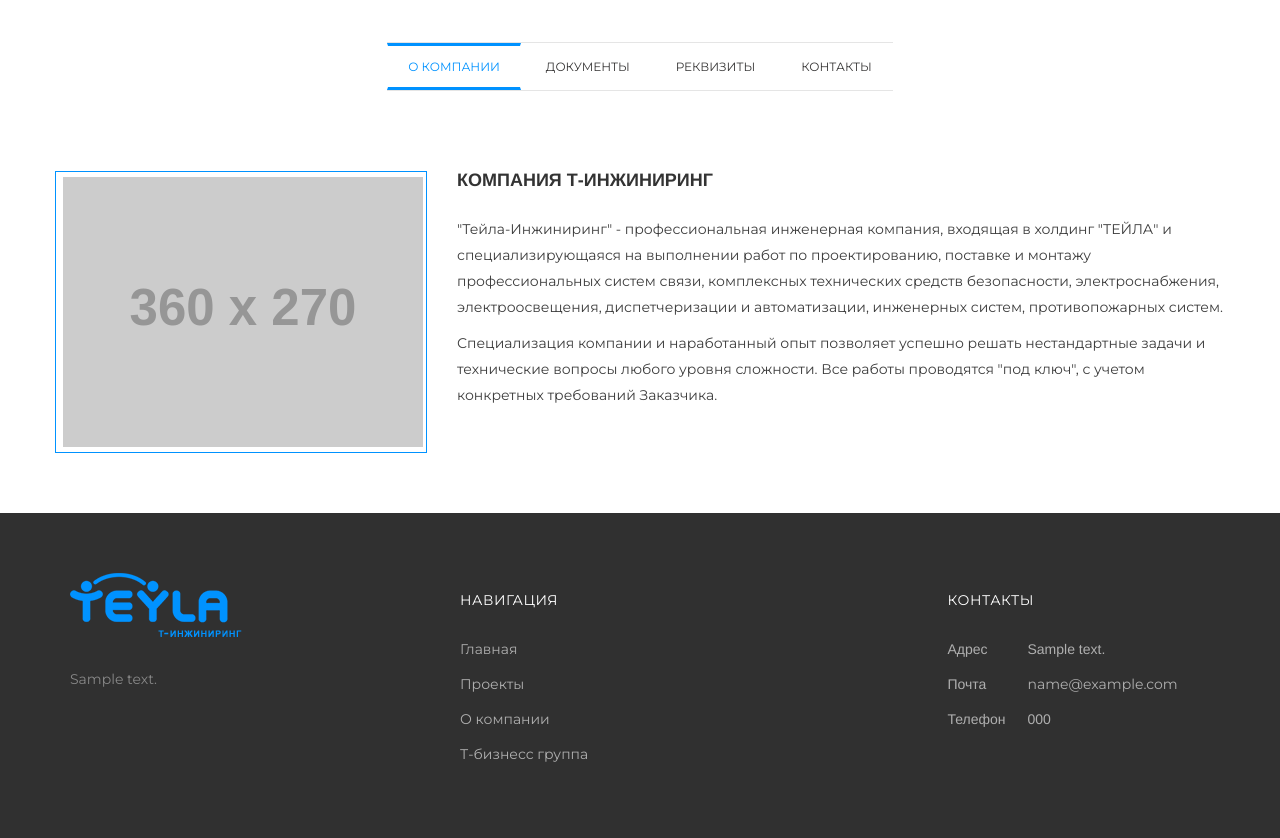
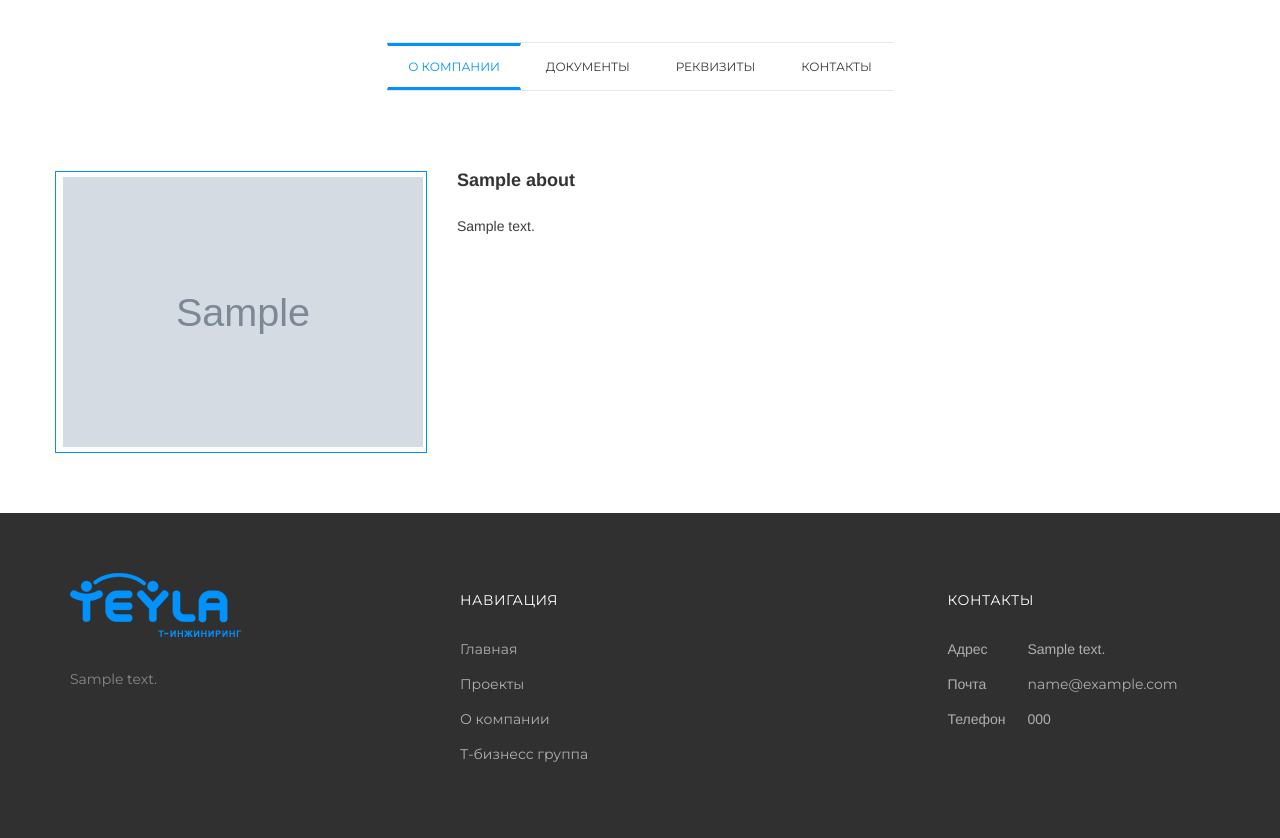
Before and after one commit to mmasterenko/tngr, a Django app: page /about/ in a window 1280 px wide. Shown: the part 369-1207 px from the top of the page. Run offline with Django 3.2, Linux system fonts and the light colour scheme; tables that the repository leaves empty hold one stand-in row (values such as "Sample post"); grey boxes marked "Sample" are stand-in pictures; grey boxes labelled with a size stand in for pictures from a placeholder-image service; some libraries are stand-ins or nearby versions; some web fonts are replaced.

Commit message:
about page: populated, except contacts area

```diff
--- a/tengApp/templates/tengApp/about.html
+++ b/tengApp/templates/tengApp/about.html
@@ -17,71 +17,37 @@
             </div>
             <div class="row tab-content projects">
                 <div id="tab1" class="tab about active">
+                    {% if about.image %}
                     <div class="fsi-frame-360x270">
                         <span class="fsi-helper"></span>
-                        <img class="fsi-img-360x270" src='http://placehold.it/360x270' alt="">
+                        <img class="fsi-img-360x270" src='{{ about.image.url }}' alt="">
                     </div>
+                    {% endif %}
                     <div class="text-content">
-                        <h2>КОМПАНИЯ Т-ИНЖИНИРИНГ</h2>
+                        <h2>{{ about.name }}</h2>
                         <div class="par">
-                            <p>"Тейла-Инжиниринг" - профессиональная инженерная компания, входящая в холдинг "ТЕЙЛА"
-                        и специализирующаяся на выполнении работ по проектированию, поставке и монтажу профессиональных
-                        систем связи, комплексных технических средств безопасности, электроснабжения, электроосвещения,
-                        диспетчеризации и автоматизации, инженерных систем, противопожарных систем.</p>
-                            <p>Специализация компании и наработанный опыт позволяет успешно решать нестандартные задачи
-                            и технические вопросы любого уровня сложности. Все работы проводятся "под ключ", с учетом
-                            конкретных требований Заказчика.</p>
+                            {% autoescape off %}
+                                {{ about.desc }}
+                            {% endautoescape %}
+
                         </div>
                     </div>
                 </div>
                 <div id="tab2" class="tab docs">
                     <div class="container-fluid">
+                        {% for docs_row in docs %}
                         <div class="row">
+                            {% for doc in docs_row %}
                             <div class="col-sm-6 col-md-4 col-lg-4">
                                 <div class="fsi-frame-360x410">
                                     <span class="fsi-helper"></span>
-                                    <img class="fsi-img" src='http://placehold.it/350x400' alt="">
+                                    <img class="fsi-img" src='{{ doc.img.url }}' alt="">
                                 </div>
-                                <h5>ЛИЦЕНЗИЯ НА ОБЕСПЕЧЕНИЕ УСЛУГ МЕСТНОЙ ТЕЛЕФОННОЙ СВЯЗИ</h5>
+                                <h5>{{ doc.name }}</h5>
                             </div>
-                            <div class="col-sm-6 col-md-4 col-lg-4">
-                                <div class="fsi-frame-360x410">
-                                    <span class="fsi-helper"></span>
-                                    <img class="fsi-img" src='http://placehold.it/350x400' alt="">
-                                </div>
-                                <h5>ЛИЦЕНЗИЯ НА ОБЕСПЕЧЕНИЕ УСЛУГ МЕСТНОЙ ТЕЛЕФОННОЙ СВЯЗИ</h5>
-                            </div>
-                            <div class="col-sm-6 col-md-4 col-lg-4">
-                                <div class="fsi-frame-360x410">
-                                    <span class="fsi-helper"></span>
-                                    <img class="fsi-img" src='http://placehold.it/350x400' alt="">
-                                </div>
-                                <h5>ЛИЦЕНЗИЯ НА ОБЕСПЕЧЕНИЕ УСЛУГ МЕСТНОЙ ТЕЛЕФОННОЙ СВЯЗИ</h5>
-                            </div>
+                            {% endfor %}
                         </div>
-                        <div class="row">
-                            <div class="col-sm-6 col-md-4 col-lg-4">
-                                <div class="fsi-frame-360x410">
-                                    <span class="fsi-helper"></span>
-                                    <img class="fsi-img" src='http://placehold.it/350x400' alt="">
-                                </div>
-                                <h5>ЛИЦЕНЗИЯ НА ОБЕСПЕЧЕНИЕ УСЛУГ МЕСТНОЙ ТЕЛЕФОННОЙ СВЯЗИ</h5>
-                            </div>
-                            <div class="col-sm-6 col-md-4 col-lg-4">
-                                <div class="fsi-frame-360x410">
-                                    <span class="fsi-helper"></span>
-                                    <img class="fsi-img" src='http://placehold.it/350x400' alt="">
-                                </div>
-                                <h5>ЛИЦЕНЗИЯ НА ОБЕСПЕЧЕНИЕ УСЛУГ МЕСТНОЙ ТЕЛЕФОННОЙ СВЯЗИ</h5>
-                            </div>
-                            <div class="col-sm-6 col-md-4 col-lg-4">
-                                <div class="fsi-frame-360x410">
-                                    <span class="fsi-helper"></span>
-                                    <img class="fsi-img" src='http://placehold.it/350x400' alt="">
-                                </div>
-                                <h5>ЛИЦЕНЗИЯ НА ОБЕСПЕЧЕНИЕ УСЛУГ МЕСТНОЙ ТЕЛЕФОННОЙ СВЯЗИ</h5>
-                            </div>
-                        </div>
+                        {% endfor %}
                     </div>
                 </div>
                 <div id="tab3" class="tab requisites">
@@ -89,20 +55,15 @@
                         <div class="row">
                             <div class="col-md-4 col-lg-3">
                                 <ul>
-                                    <li><a href="#">Скачать .pdf</a></li>
-                                    <li><a href="#">Скачать .doc</a></li>
-                                    <li><a href="#">Скачать .txt</a></li>
+                                    <li><a href="{{ requisites.pdf.url }}">Скачать .pdf</a></li>
+                                    <li><a href="{{ requisites.doc.url }}">Скачать .doc</a></li>
+                                    <li><a href="{{ requisites.txt.url }}">Скачать .txt</a></li>
                                 </ul>
                             </div>
                             <div class="col-md-8 col-lg-9 par">
-                                <h4>КОМПАНИЯ Т-ИНЖИНИРИНГ</h4>
+                                <h4>{{ requisites.header }}</h4>
                                 <pre>
-ООО "Тейла"
-198320, г.Санкт-Петербург, г.Красное Село, ул.Лермонтова, д.15, корп.2
-Тел.(812)326-37-11
-ИНН 7807343584
-КПП 7807343584
-Красносельское ОСБ №1892
+{{ requisites.text }}
                                 </pre>
                             </div>
                         </div>
--- a/tengApp/views.py
+++ b/tengApp/views.py
@@ -32,7 +32,15 @@
 
 
 def about(req):
-    return render(req, 'tengApp/about.html')
+    info = About.objects.all()
+    pagntor = Paginator(Document.objects.all(), 3)
+    context = {
+        'about': info.get(code='about'),
+        'docs': [pagntor.page(number).object_list for number in pagntor.page_range],
+        'requisites': Requisites.objects.first(),
+        'contacts': ''
+    }
+    return render(req, 'tengApp/about.html', context)
 
 
 def project(req):
@@ -52,6 +60,12 @@
         content_type = 'image/jpeg'
     if file_ext.lower() in ('.png',):
         content_type = 'image/png'
+    if file_ext.lower() in ('.pdf',):
+        content_type = 'application/pdf'
+    if file_ext.lower() in ('.txt',):
+        content_type = 'text/plain'
+    if file_ext.lower() in ('.doc', '.docx'):
+        content_type = 'application/octet-stream'
 
     image_data = open(file_name, 'rb').read()
     return HttpResponse(image_data, content_type=content_type)
--- a/tengProject/urls.py
+++ b/tengProject/urls.py
@@ -6,6 +6,7 @@
     url(r'^teyladmin/', include(admin.site.urls)),
 
     url(r'^media/(?P<path>images/.+(?:\.jpeg|\.jpg|\.png))$', views.media, name='media'),
+    url(r'^media/(?P<path>files/.+(?:\.pdf|\.doc|\.docx|\.txt))$', views.media, name='media'),
 
     url(r'^$', 'tengApp.views.home', name='home'),
     url(r'^projects/', 'tengApp.views.project', name='project'),
```
